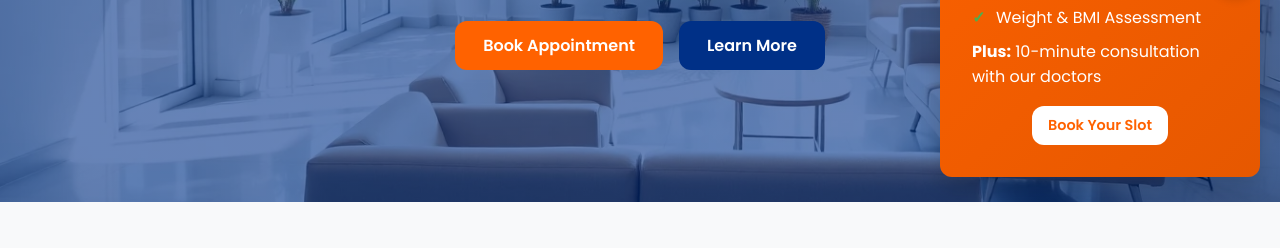
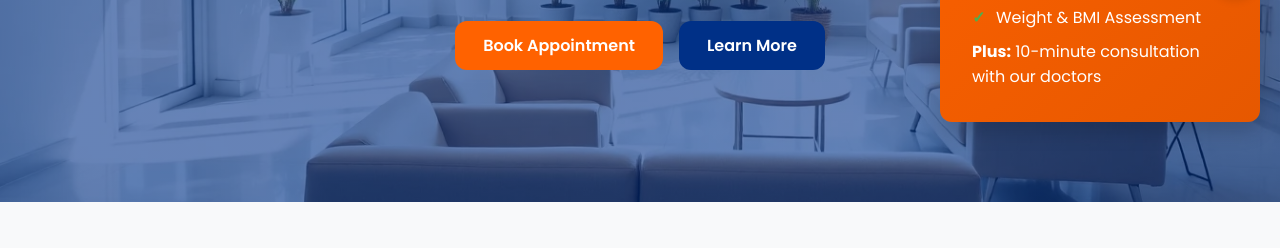
Before and after one commit to tridentmedical246/tridentmedical246, a plain HTML site: page index.html in a window 1280 px wide. Shown: the part 428-676 px from the top of the page. Drawn offline with Linux system fonts and the light colour scheme; a script that the page names is missing.

Commit message:
Update index.html

```diff
--- a/index.html
+++ b/index.html
@@ -1039,9 +1039,6 @@
             <li>Weight & BMI Assessment</li>
         </ul>
         <p><strong>Plus:</strong> 10-minute consultation with our doctors</p>
-        <div style="text-align: center; margin-top: 1rem;">
-            <a href="#appointments" class="btn" style="background: var(--white); color: var(--primary-color); font-size: 0.9rem; padding: 8px 16px;">Book Your Slot</a>
-        </div>
     </div>
 
     <header class="main-header">
```
